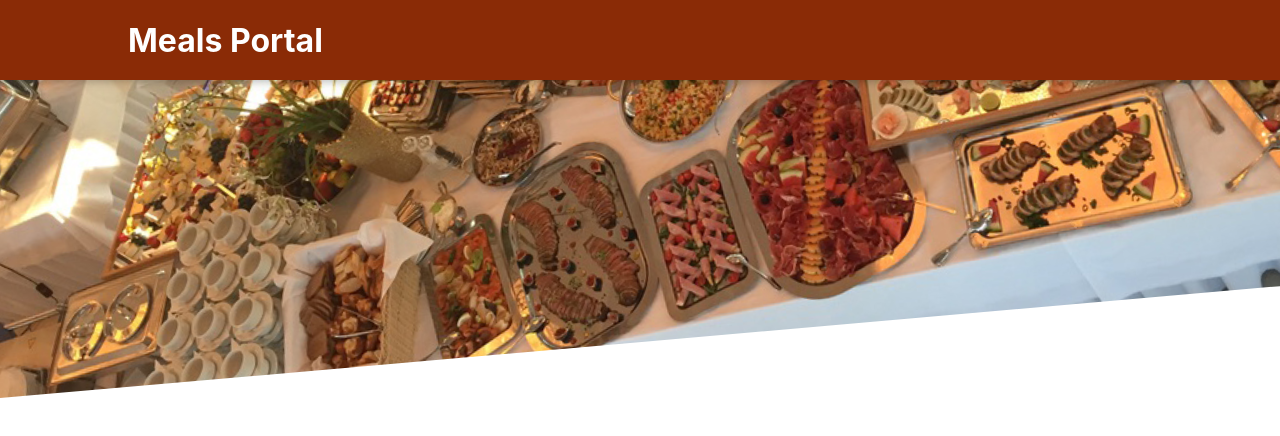
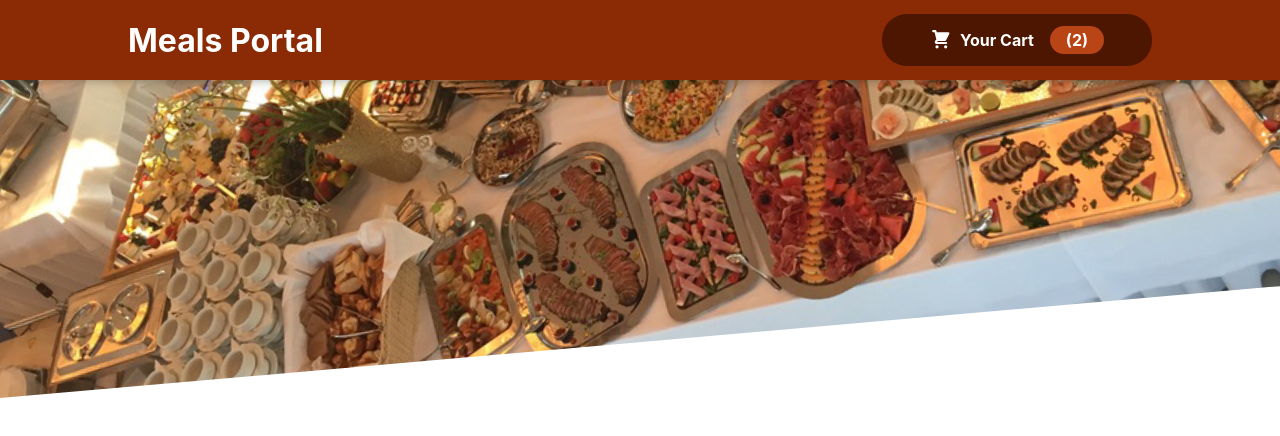
Before and after one commit to prasadsurase/react-food-portal, a React (Create React App) app: page / in a window 1280 px wide. Shown: the top 436 px of the page. Built offline with nearby package versions, Linux system fonts and the light colour scheme.

Commit message:
Added the header cart button component with styles

```diff
--- /dev/null
+++ b/src/components/Cart/CartIcon.tsx
@@ -0,0 +1,17 @@
+import React from "react";
+
+type CartIconProps = {};
+
+const CartIcon = (props: CartIconProps) => {
+  return (
+    <svg
+      xmlns='http://www.w3.org/2000/svg'
+      viewBox='0 0 20 20'
+      fill='currentColor'
+    >
+      <path d='M3 1a1 1 0 000 2h1.22l.305 1.222a.997.997 0 00.01.042l1.358 5.43-.893.892C3.74 11.846 4.632 14 6.414 14H15a1 1 0 000-2H6.414l1-1H14a1 1 0 00.894-.553l3-6A1 1 0 0017 3H6.28l-.31-1.243A1 1 0 005 1H3zM16 16.5a1.5 1.5 0 11-3 0 1.5 1.5 0 013 0zM6.5 18a1.5 1.5 0 100-3 1.5 1.5 0 000 3z' />
+    </svg>
+  );
+};
+
+export default React.memo(CartIcon);
--- a/src/components/Layout/Header.module.css
+++ b/src/components/Layout/Header.module.css
@@ -2,7 +2,7 @@
   position: fixed;
   top: 0;
   left: 0;
-  width: 100%;
+  width: 80%;
   height: 5rem;
   background-color: #8a2b06;
   color: white;
--- a/src/components/Layout/Header.tsx
+++ b/src/components/Layout/Header.tsx
@@ -1,6 +1,7 @@
 import React from "react";
 import classes from './Header.module.css';
 import mealsImage from '../../assets/images/meals.jpg';
+import HeaderCartButton from "./HeaderCartButton";
 
 type HeaderProps = {
   // /** CSS class(es) to apply to the badge container element */
@@ -20,12 +21,11 @@
     <React.Fragment>
       <header className={classes.header}>
         <h1>Meals Portal</h1>
-        <button>Cart</button>
+        <HeaderCartButton />
       </header>
       <div className={classes['main-image']}>
         <img src={mealsImage} alt="some description goes here"/>
       </div>
-
     </React.Fragment>
   );
 };
--- /dev/null
+++ b/src/components/Layout/HeaderCartButton.module.css
@@ -0,0 +1,59 @@
+.button {
+  cursor: pointer;
+  font: inherit;
+  border: none;
+  background-color: #4d1601;
+  color: white;
+  padding: 0.75rem 3rem;
+  display: flex;
+  justify-content: space-around;
+  align-items: center;
+  border-radius: 25px;
+  font-weight: bold;
+}
+
+.button:hover,
+.button:active {
+  background-color: #2c0d00;
+}
+
+.icon {
+  width: 1.35rem;
+  height: 1.35rem;
+  margin-right: 0.5rem;
+}
+
+.badge {
+  background-color: #b94517;
+  padding: 0.25rem 1rem;
+  border-radius: 25px;
+  margin-left: 1rem;
+  font-weight: bold;
+}
+
+.button:hover .badge,
+.button:active .badge {
+  background-color: #92320c;
+}
+
+.bump {
+  animation: bump 300ms ease-out;
+}
+
+@keyframes bump {
+  0% {
+    transform: scale(1);
+  }
+  10% {
+    transform: scale(0.9);
+  }
+  30% {
+    transform: scale(1.1);
+  }
+  50% {
+    transform: scale(1.15);
+  }
+  100% {
+    transform: scale(1);
+  }
+}
--- /dev/null
+++ b/src/components/Layout/HeaderCartButton.tsx
@@ -0,0 +1,28 @@
+import React from "react";
+import CartIcon from "../Cart/CartIcon";
+import classes from './HeaderCartButton.module.css';
+
+type HeaderCartButtonProps = {
+  // /** CSS class(es) to apply to the badge container element */
+  // className?: string | Array<string>;
+  // /** Color to apply to the badge element */
+  // color?: "gray" | "blue" | "green" | "yellow" | "pink" | "purple";
+  // /** Size of badge component to use */
+  // size?: "small" | "medium";
+  // /** Content that should be displayed inside the Badge component */
+  // value?: any;
+  // /** Content of the badge component */
+  // children?: any;
+};
+
+const HeaderCartButton = (props: HeaderCartButtonProps) => {
+  return (
+    <button className={classes.button}>
+      <span className={classes.icon}><CartIcon/></span>
+      <span>Your Cart</span>
+      <span className={classes.badge}>(2)</span>
+    </button>
+  );
+};
+
+export default React.memo(HeaderCartButton);
```
